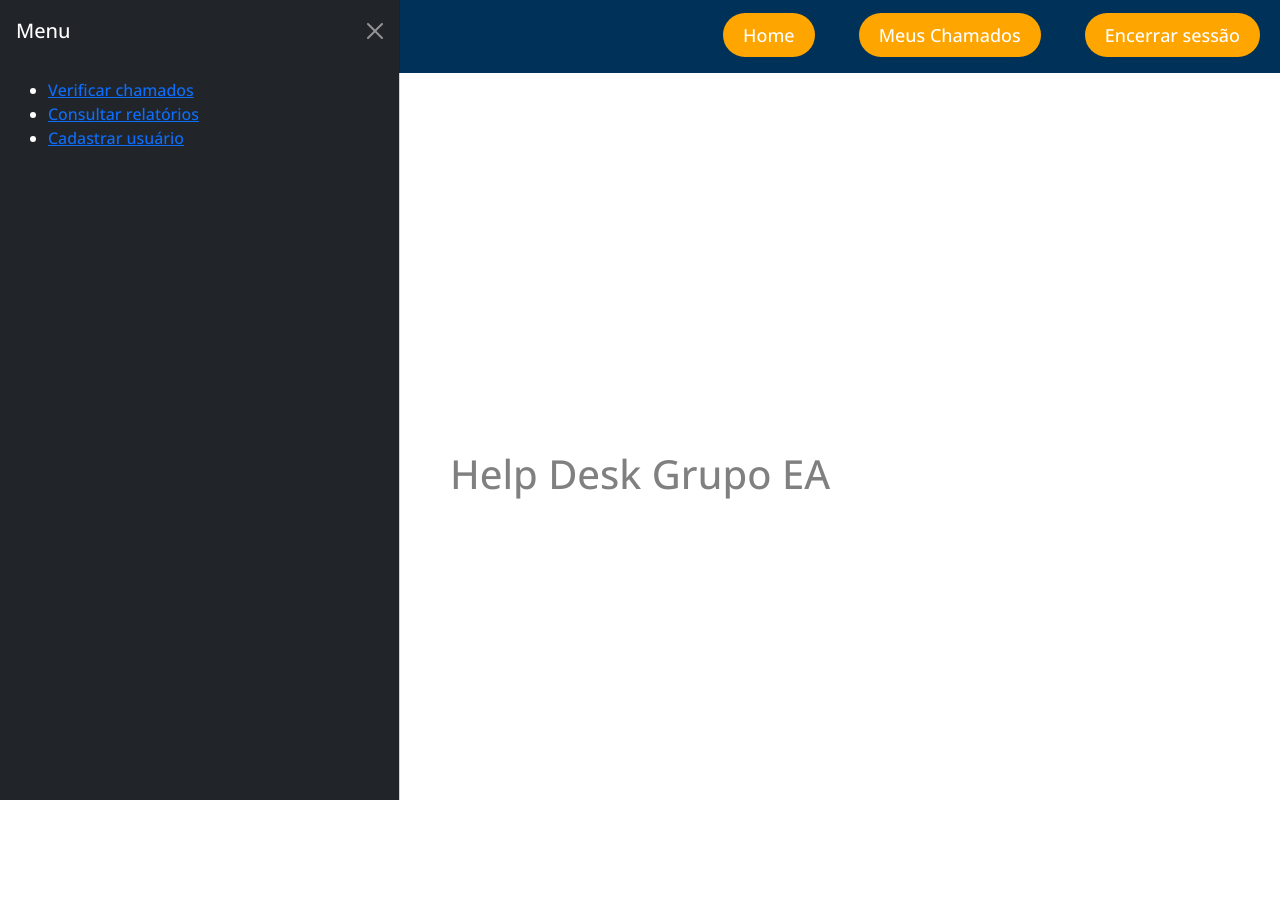
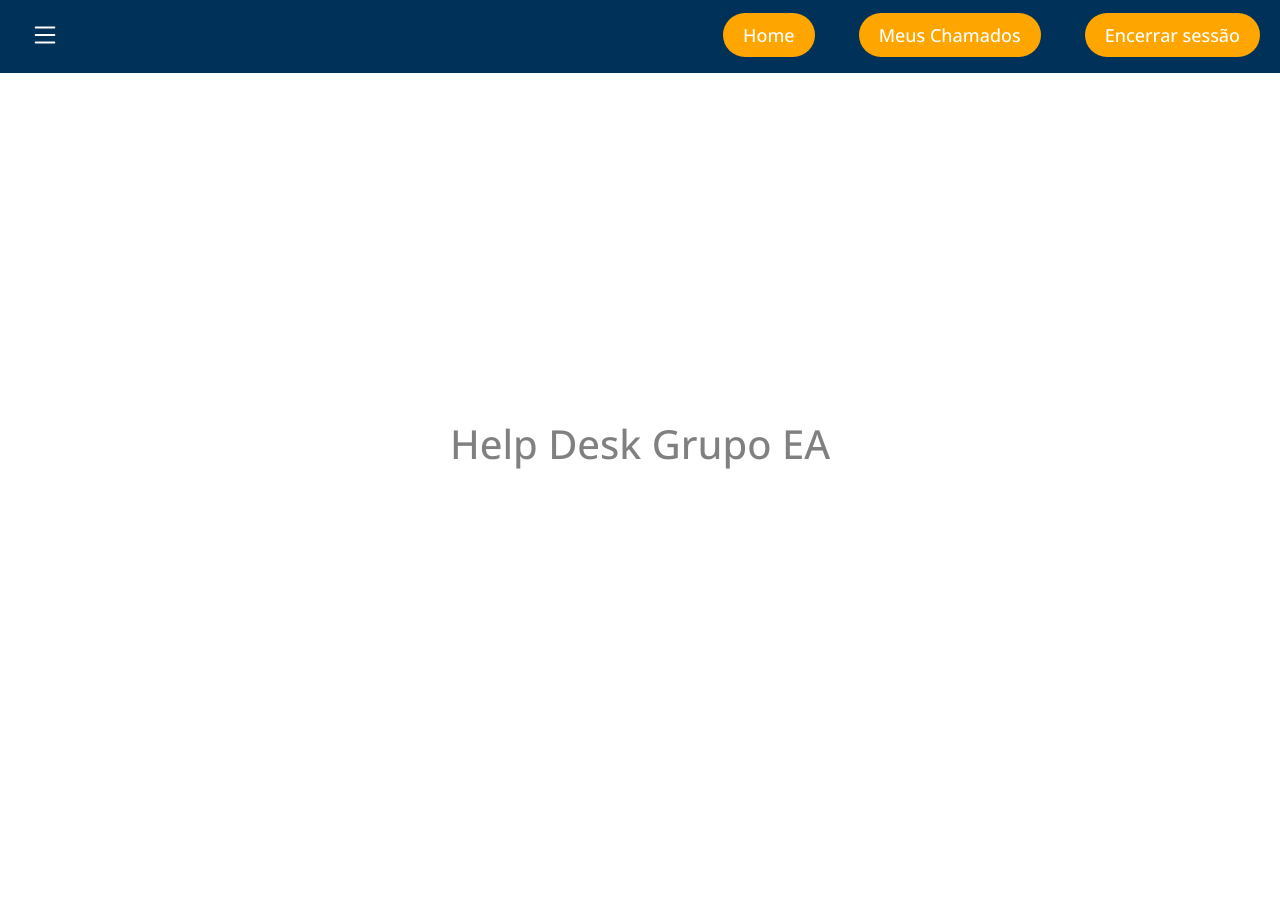
Before and after one commit to Diego-Borba/ProjetoGrupoEA-Squad12, a PHP site: page /pages/tela_de_adm.html in a window 1280 px wide. After the commit the page ends 469 px from the top, so only its background shows below. Run offline with PHP 8.4, Linux system fonts and the light colour scheme.

Commit message:
Update style.css

```diff
--- a/css/style.css
+++ b/css/style.css
@@ -339,3 +339,67 @@ body * {
 
 
 /* css esqueci senha */
+
+.offcanvas {
+    background-color: rgb(0, 49, 88) !important;
+    width: 300px !important;
+    height: 100% !important;
+    position: fixed !important;
+    left: -300px !important;
+
+}
+
+
+.offcanvas-body ul {
+    list-style: none;
+}
+
+.offcanvas-body {
+    background-color: #003158 !important;
+}
+
+.offcanvas-body ul li {
+    line-height: auto !important;
+    line-height: 40px;
+}
+
+.offcanvas-body ul li a {
+    color: white !important;
+    text-decoration: none !important;
+    font-size: 21px !important;
+    display: block !important;
+
+}
+
+.offcanvas-body ul li a:hover {
+    background-color: gray !important;
+    transform: scale(1.1);
+    margin: 0;
+}
+
+.btnAbre {
+    position: absolute;
+    top: 15px;
+    left: 30px;
+    background-color: rgb(0, 49, 88);
+    color: white;
+    cursor: pointer;
+    top: 20px !important;
+    border: 30 !important;
+
+}
+
+.offcanvas-start.mostra {
+    left: 0 !important;
+}
+
+.btn-close {
+    position: relative !important;
+    cursor: pointer !important;
+}
+
+.btn-close:hover {
+    border: 1px solid white !important;
+}
+
+/* tela de bem vindo adm */
```
